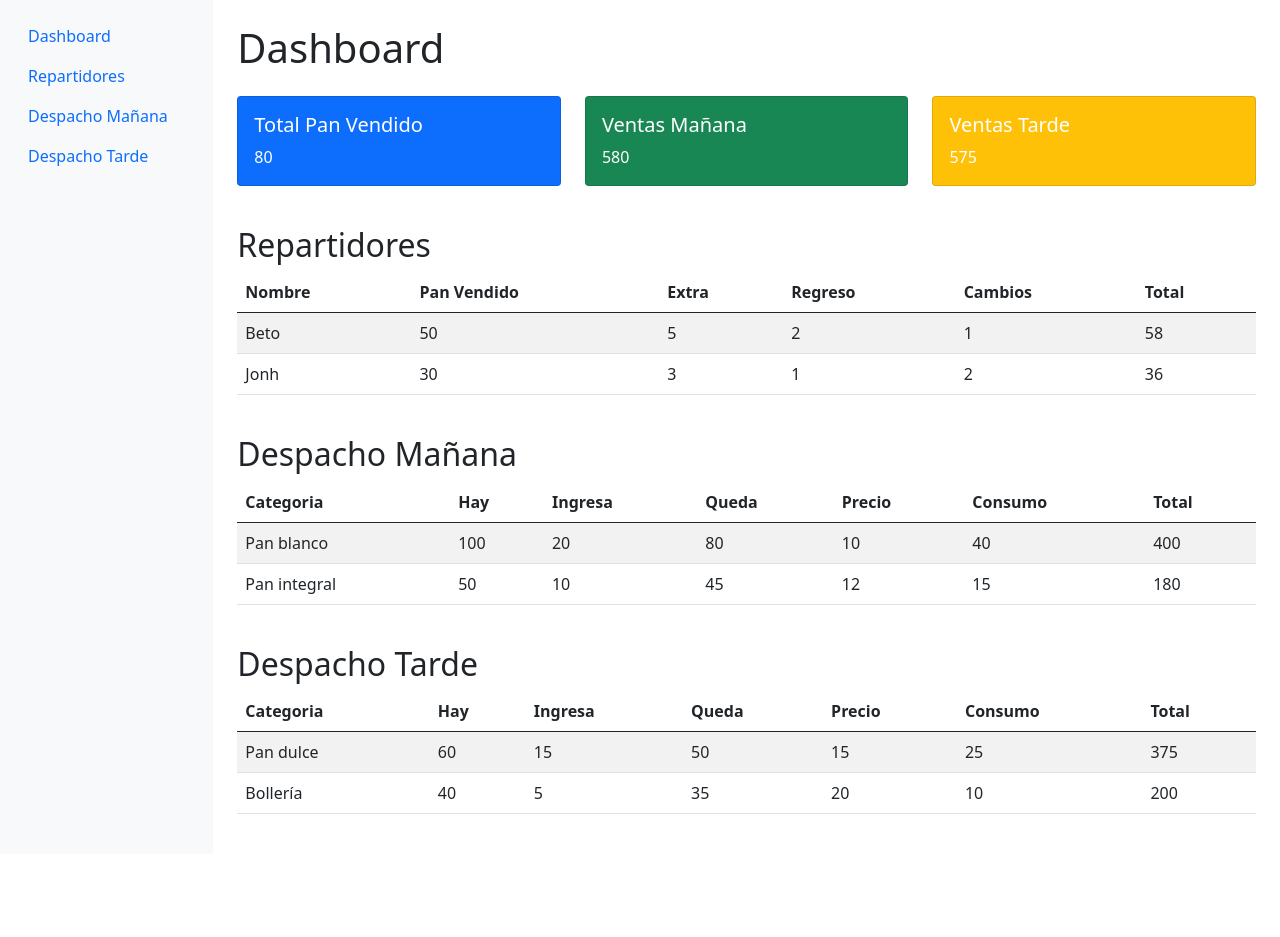
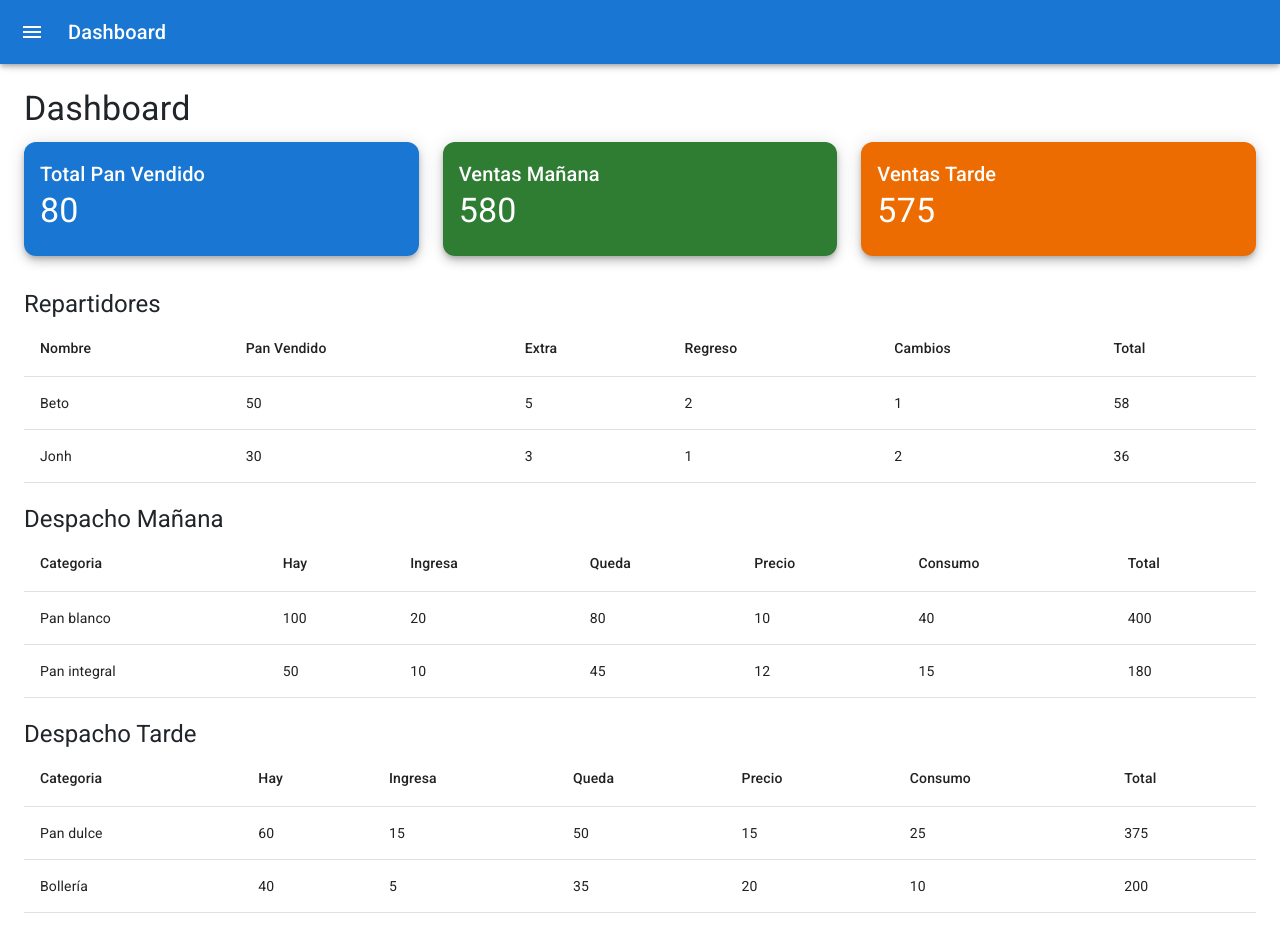
Before and after one commit to Ulises-Isais/Bakery-App, a React (Vite) app: page /login in a window 1280 px wide. Both pictures are taken after typing "Sample", "Sample123" into the empty fields and a click on the button "Ingresar". Before the commit the page ends 854 px from the top, so only its background shows below. Built offline with nearby package versions, Linux system fonts and the light colour scheme.

Commit message:
Material-UI, creación de Cards, Tablas y Sidebar

```diff
--- a/package.json
+++ b/package.json
@@ -10,6 +10,10 @@
     "preview": "vite preview"
   },
   "dependencies": {
+    "@emotion/react": "^11.14.0",
+    "@emotion/styled": "^11.14.1",
+    "@mui/icons-material": "^7.3.2",
+    "@mui/material": "^7.3.2",
     "@reduxjs/toolkit": "^2.8.2",
     "formik": "^2.4.6",
     "react": "^19.1.1",
--- a/src/components/Cards.tsx
+++ b/src/components/Cards.tsx
@@ -1,3 +1,23 @@
-export const Cards = () => {
-  return <div>Cards</div>;
+import { Card, CardContent, Typography } from "@mui/material";
+
+interface CardProps {
+  title: string; // Texto del titulo
+  value: number; // Valor a mostrar
+  color: "primary" | "success" | "warning"; //Colores de la paleta de MUI
+}
+
+export const Cards = ({ title, value, color }: CardProps) => {
+  return (
+    <Card
+      sx={{ bgcolor: `${color}.main`, color: "white", borderRadius: 3 }}
+      elevation={6}
+    >
+      <CardContent>
+        {/* Titulo */}
+        <Typography variant="h6">{title}</Typography>
+        {/* Valor */}
+        <Typography variant="h4">{value}</Typography>
+      </CardContent>
+    </Card>
+  );
 };
--- /dev/null
+++ b/src/components/DataTable.tsx
@@ -0,0 +1,47 @@
+import {
+  Table,
+  TableBody,
+  TableCell,
+  TableContainer,
+  TableHead,
+  TableRow,
+  Typography,
+} from "@mui/material";
+
+interface DataTableProps {
+  title: string; // Titulo de la tabla
+  headers: string[]; //Encabezados de las columnas
+  rows: (string | number)[][]; // Filas de la tabla
+}
+
+export const DataTable = ({ title, headers, rows }: DataTableProps) => {
+  return (
+    <>
+      {/* Titulo de la tabla */}
+      <Typography variant="h5" sx={{ marginTop: "20px" }}>
+        {title}
+      </Typography>
+      {/* Contenedor de la tabla */}
+      <TableContainer>
+        <Table>
+          <TableHead>
+            <TableRow>
+              {headers.map((header, index) => (
+                <TableCell key={index}>{header}</TableCell>
+              ))}
+            </TableRow>
+          </TableHead>
+          <TableBody>
+            {rows.map((row, rIndex) => (
+              <TableRow key={rIndex}>
+                {row.map((cell, cIndex) => (
+                  <TableCell key={cIndex}>{cell}</TableCell>
+                ))}
+              </TableRow>
+            ))}
+          </TableBody>
+        </Table>
+      </TableContainer>
+    </>
+  );
+};
--- a/src/components/SideBar.tsx
+++ b/src/components/SideBar.tsx
@@ -1,3 +1,147 @@
-export const SideBar = () => {
-  return <div>SideBar</div>;
+// src/components/Sidebar.tsx
+import { useState } from "react";
+import {
+  Box,
+  Drawer,
+  List,
+  ListItem,
+  ListItemButton,
+  ListItemIcon,
+  ListItemText,
+  AppBar,
+  Toolbar,
+  IconButton,
+  Typography,
+  useMediaQuery,
+  useTheme,
+} from "@mui/material";
+import {
+  Menu as MenuIcon,
+  Home as HomeIcon,
+  BarChart as BarChartIcon,
+  TableChart as TableChartIcon,
+  Logout as LogoutIcon,
+} from "@mui/icons-material";
+
+const drawerWidth = 240;
+
+export const Sidebar = ({ children }: { children?: React.ReactNode }) => {
+  const [open, setOpen] = useState(false);
+
+  const theme = useTheme();
+  const isMobile = useMediaQuery(theme.breakpoints.down("sm"));
+
+  const handleDrawerToggle = () => {
+    setOpen(!open);
+  };
+
+  const drawer = (
+    <div>
+      <Toolbar />
+      <List>
+        {[
+          { text: "Inicio", icon: <HomeIcon /> },
+          { text: "Gráficas", icon: <BarChartIcon /> },
+          { text: "Tablas", icon: <TableChartIcon /> },
+          { text: "Salir", icon: <LogoutIcon /> },
+        ].map((item) => (
+          <ListItem key={item.text} disablePadding>
+            <ListItemButton>
+              <ListItemIcon>{item.icon}</ListItemIcon>
+              <ListItemText primary={item.text} />
+            </ListItemButton>
+          </ListItem>
+        ))}
+      </List>
+    </div>
+  );
+
+  return (
+    <Box sx={{ display: "flex" }}>
+      {/* Barra superior */}
+      <AppBar
+        position="fixed"
+        sx={{ zIndex: (theme) => theme.zIndex.drawer + 1 }}
+      >
+        <Toolbar>
+          <IconButton
+            color="inherit"
+            edge="start"
+            onClick={handleDrawerToggle}
+            sx={{ mr: 2 }}
+          >
+            <MenuIcon />
+          </IconButton>
+          <Typography variant="h6" noWrap component="div">
+            Dashboard
+          </Typography>
+        </Toolbar>
+      </AppBar>
+
+      {/* Drawer Responsive */}
+      {isMobile ? (
+        <Drawer
+          variant="temporary"
+          open={open}
+          onClose={handleDrawerToggle}
+          ModalProps={{
+            keepMounted: true, // mejora rendimiento en móviles
+          }}
+          sx={{
+            "& .MuiDrawer-paper": {
+              width: drawerWidth,
+              boxSizing: "border-box",
+            },
+          }}
+        >
+          {drawer}
+        </Drawer>
+      ) : open ? (
+        <Drawer
+          variant="persistent"
+          open
+          sx={{
+            "& .MuiDrawer-paper": {
+              width: drawerWidth,
+              boxSizing: "border-box",
+              transition: "transform 0.1s ease-in-out", // animación de apertura
+            },
+          }}
+        >
+          {drawer}
+        </Drawer>
+      ) : null}
+      {/* <Drawer
+        variant={isMobile ? "temporary" :"persistent" }
+        open={open}
+        onClose={handleDrawerToggle}
+        sx={{
+          width: drawerWidth,
+          flexShrink: 0,
+          "& .MuiDrawer-paper": {
+            width: drawerWidth,
+            boxSizing: "border-box",
+          },
+        }}
+      >
+        {drawer}
+      </Drawer> */}
+
+      {/* Contenido principal */}
+      <Box
+        component="main"
+        sx={{
+          flexGrow: 1,
+          p: 3,
+          transition: "margin 0.3s",
+          // Solo aplica marginLeft si el Drawer es persistent y está abierto
+          marginLeft: !isMobile && open ? `${drawerWidth}px` : 0,
+          width: "100%",
+        }}
+      >
+        <Toolbar />
+        {children}
+      </Box>
+    </Box>
+  );
 };
--- a/src/components/Table.tsx
+++ /dev/null
@@ -1,3 +0,0 @@
-export const Table = () => {
-  return <div>Table</div>;
-};
--- a/src/components/index.ts
+++ b/src/components/index.ts
@@ -1,2 +1,4 @@
+export { DataTable } from "./DataTable";
 export { PrivateRoute } from "./PrivateRoute";
+export { Sidebar } from "./Sidebar";
 export { TextInput } from "./TextInput";
--- a/src/pages/DashboardPage.tsx
+++ b/src/pages/DashboardPage.tsx
@@ -1,4 +1,7 @@
-// src/pages/DashboardPage.tsx
+import { Grid, Typography } from "@mui/material";
+import { Sidebar } from "../components/Sidebar";
+import { Cards } from "../components/Cards";
+import { DataTable } from "../components";
 
 // Tipos
 interface Repartidor {
@@ -84,164 +87,102 @@ const despachoTarde: Despacho[] = [
 
 export const DashboardPage = () => {
   return (
-    <div className="container-fluid">
-      <div className="row">
-        {/* Sidebar */}
-        <nav className="col-md-2 d-none d-md-block bg-light sidebar pt-3">
-          <ul className="nav flex-column">
-            <li className="nav-item">
-              <a className="nav-link active" href="#">
-                Dashboard
-              </a>
-            </li>
-            <li className="nav-item">
-              <a className="nav-link" href="#">
-                Repartidores
-              </a>
-            </li>
-            <li className="nav-item">
-              <a className="nav-link" href="#">
-                Despacho Mañana
-              </a>
-            </li>
-            <li className="nav-item">
-              <a className="nav-link" href="#">
-                Despacho Tarde
-              </a>
-            </li>
-          </ul>
-        </nav>
+    <Sidebar>
+      {/* Contenedor principal para ocupar toda la pantalla */}
 
-        {/* Contenido principal */}
-        <main className="col-md-9 ml-sm-auto col-lg-10 px-4">
-          <h1 className="mt-4 mb-4">Dashboard</h1>
+      {/* Titulo principal */}
+      <Typography variant="h4" gutterBottom>
+        Dashboard
+      </Typography>
 
-          {/* Cards con métricas */}
-          <div className="row mb-4">
-            <div className="col-md-4">
-              <div className="card text-white bg-primary mb-3">
-                <div className="card-body">
-                  <h5 className="card-title">Total Pan Vendido</h5>
-                  <p className="card-text">
-                    {repartidores.reduce((acc, r) => acc + r.panVendido, 0)}
-                  </p>
-                </div>
-              </div>
-            </div>
-            <div className="col-md-4">
-              <div className="card text-white bg-success mb-3">
-                <div className="card-body">
-                  <h5 className="card-title">Ventas Mañana</h5>
-                  <p className="card-text">
-                    {despachoManana.reduce((acc, d) => acc + d.total, 0)}
-                  </p>
-                </div>
-              </div>
-            </div>
-            <div className="col-md-4">
-              <div className="card text-white bg-warning mb-3">
-                <div className="card-body">
-                  <h5 className="card-title">Ventas Tarde</h5>
-                  <p className="card-text">
-                    {despachoTarde.reduce((acc, d) => acc + d.total, 0)}
-                  </p>
-                </div>
-              </div>
-            </div>
-          </div>
+      {/* Cards con métricas principales */}
+      <Grid container spacing={3} mb={4}>
+        <Grid size={{ xs: 12, md: 4 }}>
+          <Cards
+            title="Total Pan Vendido"
+            value={repartidores.reduce((acc, r) => acc + r.panVendido, 0)}
+            color="primary"
+          />
+        </Grid>
+        <Grid size={{ xs: 12, md: 4 }}>
+          <Cards
+            title="Ventas Mañana"
+            value={despachoManana.reduce((acc, d) => acc + d.total, 0)}
+            color="success"
+          />
+        </Grid>
+        <Grid size={{ xs: 12, md: 4 }}>
+          <Cards
+            title="Ventas Tarde"
+            value={despachoTarde.reduce((acc, d) => acc + d.total, 0)}
+            color="warning"
+          />
+        </Grid>
+      </Grid>
 
-          {/* Tabla Repartidores */}
-          <h2>Repartidores</h2>
-          <div className="table-responsive mb-4">
-            <table className="table table-striped">
-              <thead>
-                <tr>
-                  <th>Nombre</th>
-                  <th>Pan Vendido</th>
-                  <th>Extra</th>
-                  <th>Regreso</th>
-                  <th>Cambios</th>
-                  <th>Total</th>
-                </tr>
-              </thead>
-              <tbody>
-                {repartidores.map((r) => (
-                  <tr key={r.nombre}>
-                    <td>{r.nombre}</td>
-                    <td>{r.panVendido}</td>
-                    <td>{r.extra}</td>
-                    <td>{r.regreso}</td>
-                    <td>{r.cambios}</td>
-                    <td>{r.total}</td>
-                  </tr>
-                ))}
-              </tbody>
-            </table>
-          </div>
+      {/* Tablas con datos */}
+      <DataTable
+        title="Repartidores"
+        headers={[
+          "Nombre",
+          "Pan Vendido",
+          "Extra",
+          "Regreso",
+          "Cambios",
+          "Total",
+        ]}
+        rows={repartidores.map((r) => [
+          r.nombre,
+          r.panVendido,
+          r.extra,
+          r.regreso,
+          r.cambios,
+          r.total,
+        ])}
+      />
+      <DataTable
+        title="Despacho Mañana"
+        headers={[
+          "Categoria",
+          "Hay",
+          "Ingresa",
+          "Queda",
+          "Precio",
+          "Consumo",
+          "Total",
+        ]}
+        rows={despachoManana.map((d) => [
+          d.categoria,
+          d.hay,
+          d.ingresa,
+          d.queda,
+          d.precio,
+          d.consumo,
+          d.total,
+        ])}
+      />
 
-          {/* Tabla Despacho Mañana */}
-          <h2>Despacho Mañana</h2>
-          <div className="table-responsive mb-4">
-            <table className="table table-striped">
-              <thead>
-                <tr>
-                  <th>Categoria</th>
-                  <th>Hay</th>
-                  <th>Ingresa</th>
-                  <th>Queda</th>
-                  <th>Precio</th>
-                  <th>Consumo</th>
-                  <th>Total</th>
-                </tr>
-              </thead>
-              <tbody>
-                {despachoManana.map((d, idx) => (
-                  <tr key={idx}>
-                    <td>{d.categoria}</td>
-                    <td>{d.hay}</td>
-                    <td>{d.ingresa}</td>
-                    <td>{d.queda}</td>
-                    <td>{d.precio}</td>
-                    <td>{d.consumo}</td>
-                    <td>{d.total}</td>
-                  </tr>
-                ))}
-              </tbody>
-            </table>
-          </div>
-
-          {/* Tabla Despacho Tarde */}
-          <h2>Despacho Tarde</h2>
-          <div className="table-responsive mb-4">
-            <table className="table table-striped">
-              <thead>
-                <tr>
-                  <th>Categoria</th>
-                  <th>Hay</th>
-                  <th>Ingresa</th>
-                  <th>Queda</th>
-                  <th>Precio</th>
-                  <th>Consumo</th>
-                  <th>Total</th>
-                </tr>
-              </thead>
-              <tbody>
-                {despachoTarde.map((d, idx) => (
-                  <tr key={idx}>
-                    <td>{d.categoria}</td>
-                    <td>{d.hay}</td>
-                    <td>{d.ingresa}</td>
-                    <td>{d.queda}</td>
-                    <td>{d.precio}</td>
-                    <td>{d.consumo}</td>
-                    <td>{d.total}</td>
-                  </tr>
-                ))}
-              </tbody>
-            </table>
-          </div>
-        </main>
-      </div>
-    </div>
+      <DataTable
+        title="Despacho Tarde"
+        headers={[
+          "Categoria",
+          "Hay",
+          "Ingresa",
+          "Queda",
+          "Precio",
+          "Consumo",
+          "Total",
+        ]}
+        rows={despachoTarde.map((d) => [
+          d.categoria,
+          d.hay,
+          d.ingresa,
+          d.queda,
+          d.precio,
+          d.consumo,
+          d.total,
+        ])}
+      />
+    </Sidebar>
   );
 };
```
Also changed, not shown: index.html (+11 -0 lines), 1 other file (tests, documents, lock files or other folders).
